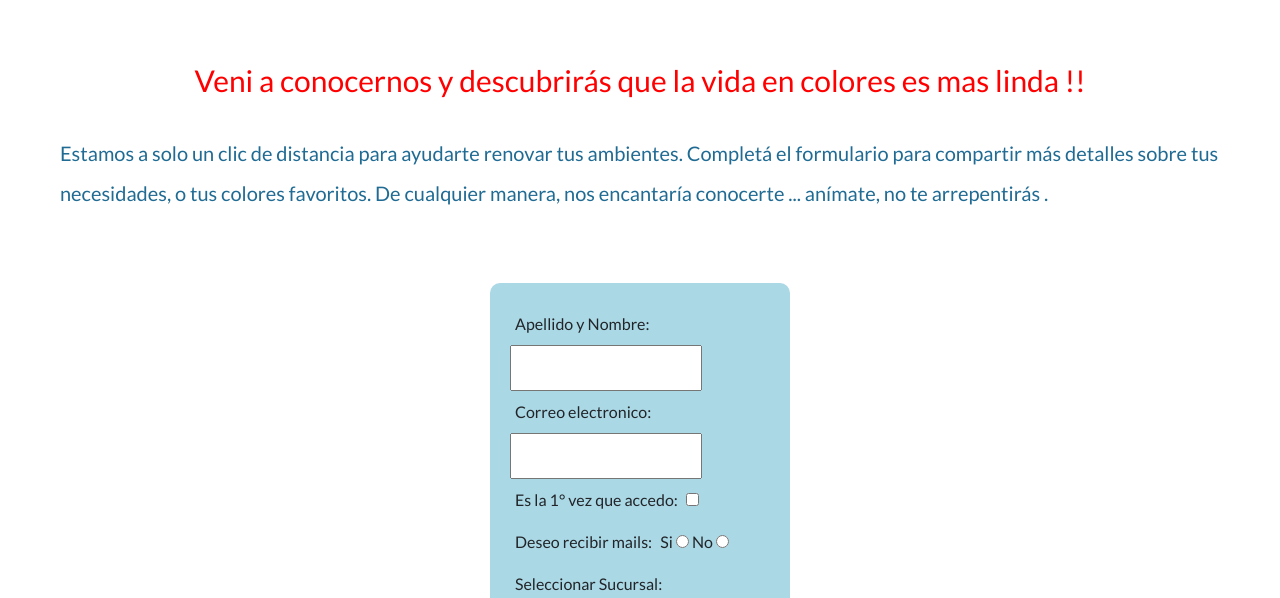
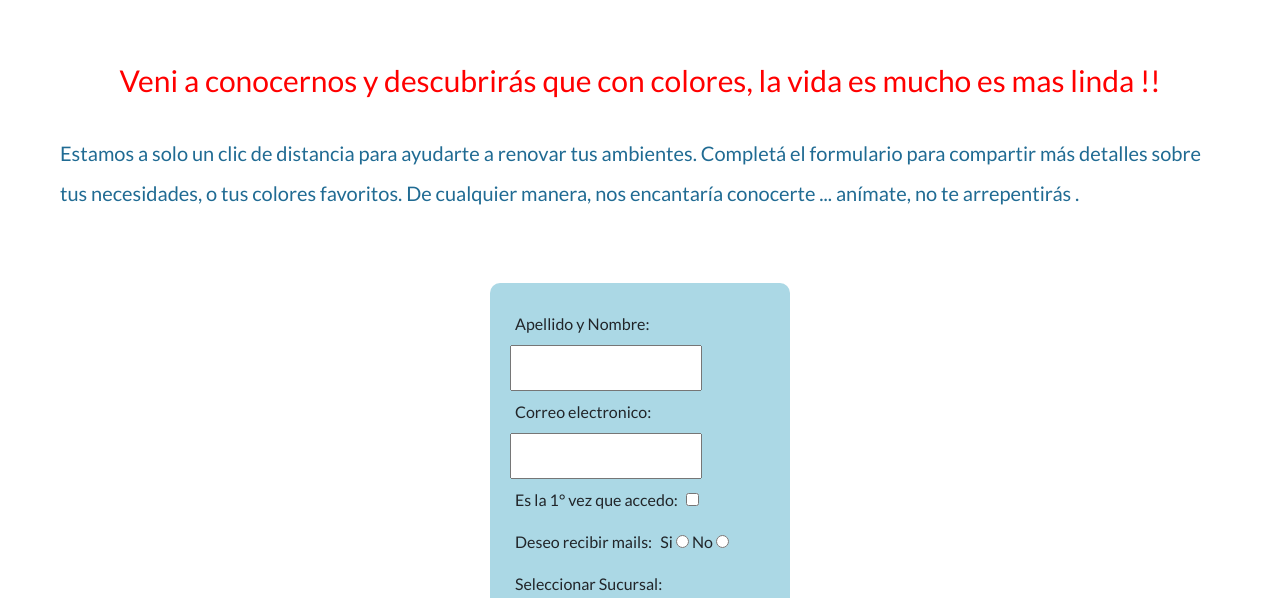
Before and after one commit to luisariel172/coder-sass-ariel-alvarez, a website: page pages/contacto.html in a window 1280 px wide. Shown: the part 202-800 px from the top of the page. Drawn offline with nearby package versions, Linux system fonts and the light colour scheme; a web font is replaced by a local one.

Commit message:
changes in contact page text

```diff
--- a/pages/contacto.html
+++ b/pages/contacto.html
@@ -63,8 +63,8 @@
         <!-- Titulo principal de la pagina -->
         <h1 class="fw-300 centrar-texto">Formulario de Contacto</h1>
         <section class="texto-contacto">
-            <h2 class="centrar-texto">Veni a conocernos y descubrirás que la vida en colores es mas linda !!</h2>
-            <p>Estamos a solo un clic de distancia para ayudarte renovar tus ambientes.
+            <h2 class="centrar-texto">Veni a conocernos y descubrirás que con colores, la vida es mucho es mas linda !!</h2>
+            <p>Estamos a solo un clic de distancia para ayudarte a renovar tus ambientes.
                 Completá el formulario para compartir más detalles sobre tus necesidades, o tus colores favoritos. De
                 cualquier manera, nos encantaría conocerte ... anímate, no te arrepentirás .</p>
         </section>
```
